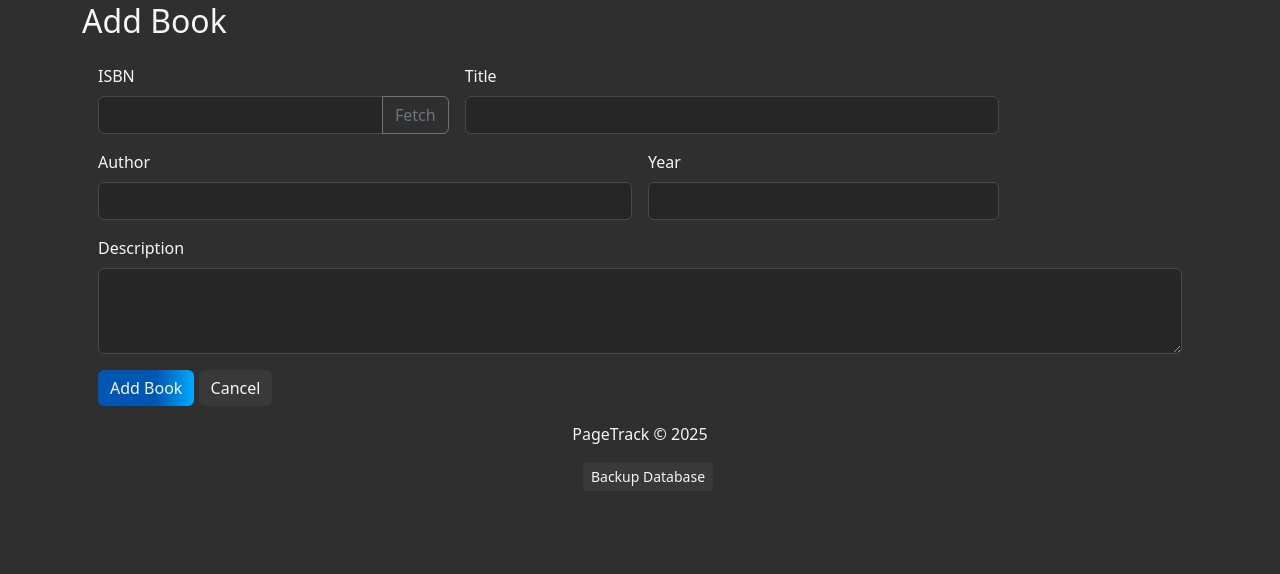
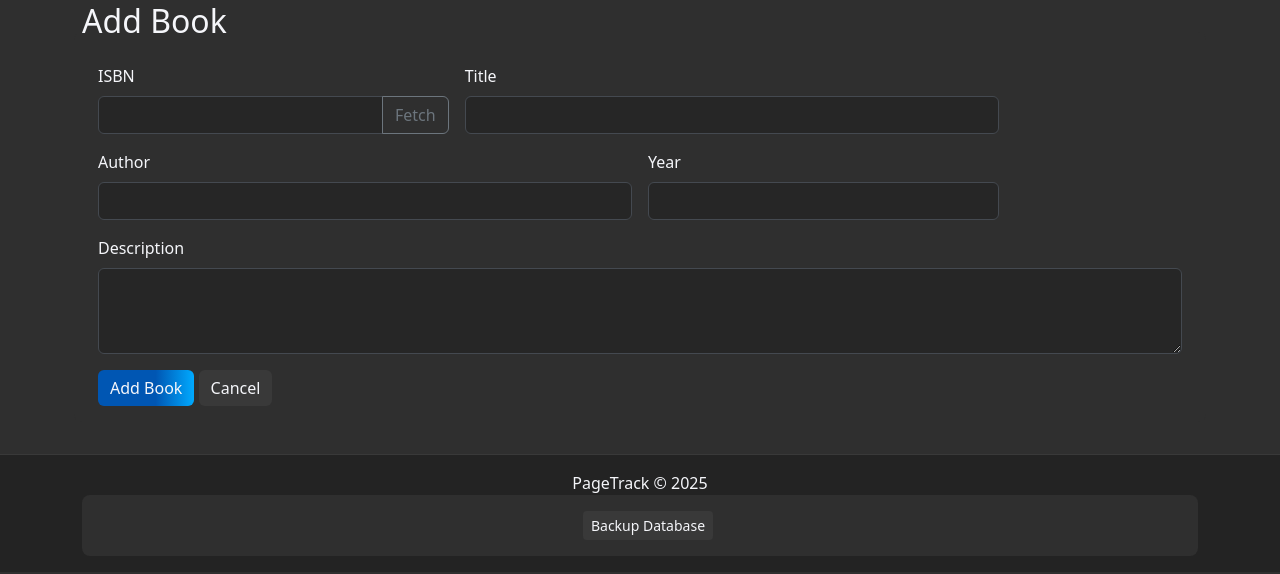
Before and after one commit to OmGoyal27/PageTrack, a Flask app: page /add in a window 1280 px wide. Shown: the part 78-652 px from the top of the page. Run offline with Flask 3, Linux system fonts and the light colour scheme.

Commit message:
Add footer styles for improved appearance and consistency

```diff
--- a/static/style.css
+++ b/static/style.css
@@ -102,3 +102,13 @@ form {
     border-radius: 8px;
     padding: 1em;
 }
+
+.footer {
+    background: #232323 !important;
+    color: #f5f6fa !important;
+    text-emphasis-color: #fff !important;
+    padding: 1em 0 !important;
+    text-align: center !important;
+    border-top: 1px solid #393939 !important;
+    margin-top: 2em !important;
+}
```
